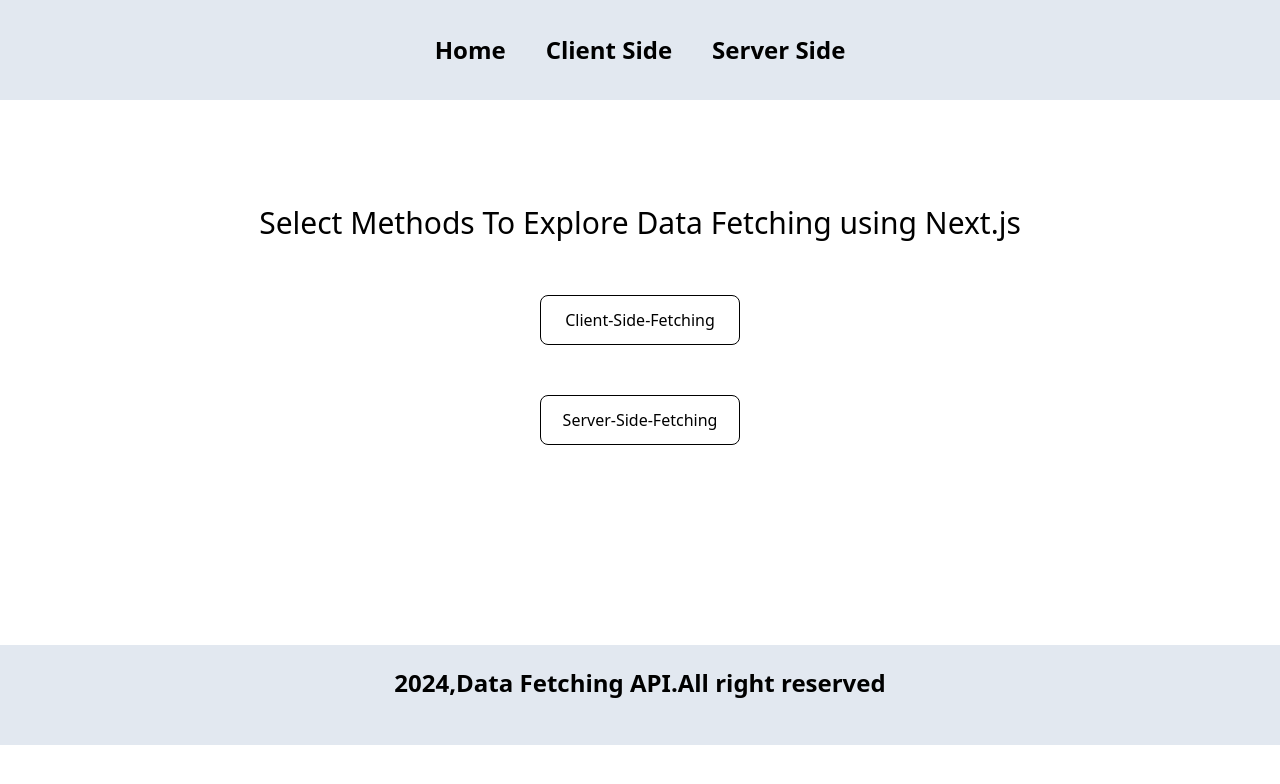
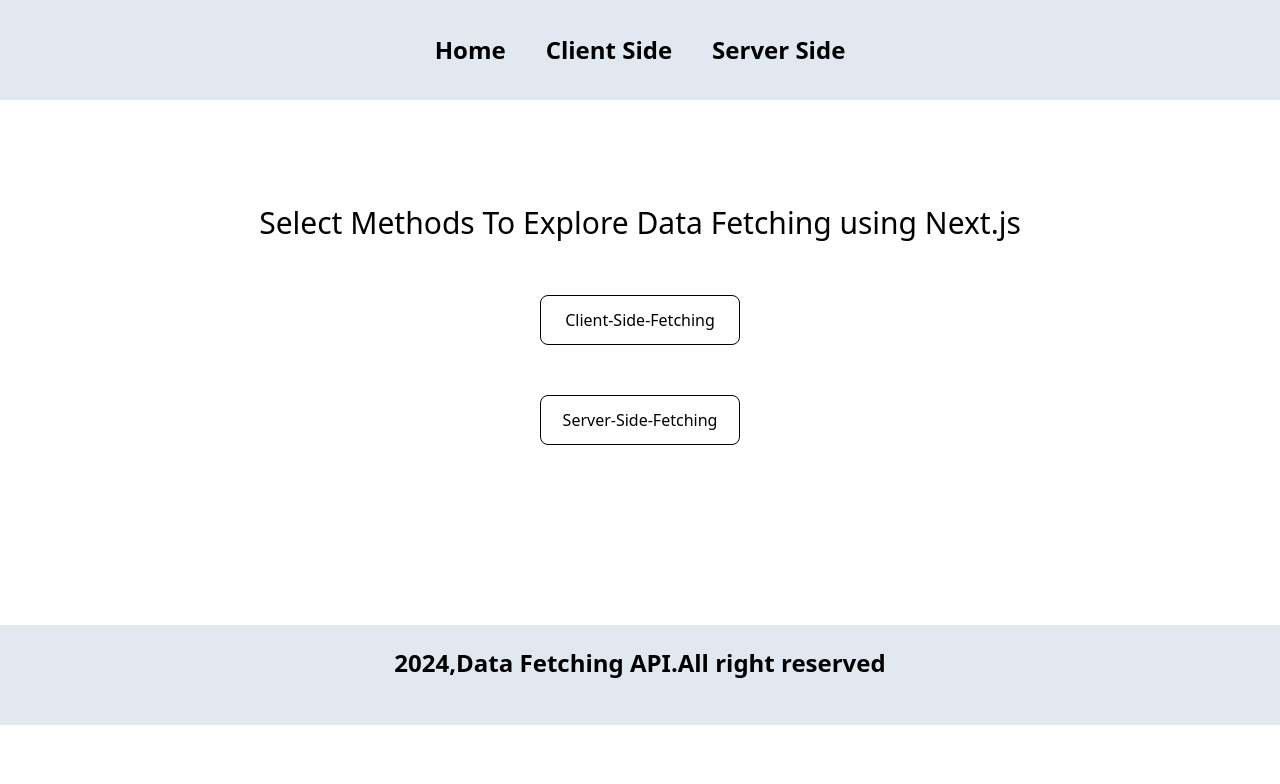
Before and after one commit to sadiaism/assignment7, a Next.js app: page / in a window 1280 px wide. Shown: the top 784 px of the page. Built offline with nearby package versions, Linux system fonts and the light colour scheme.

Commit message:
the class assignment7

```diff
--- a/app/components/Footer.tsx
+++ b/app/components/Footer.tsx
@@ -2,7 +2,7 @@
 
 const Footer = () => {
   return (
-    <div className='bg-slate-200 h-[100px] mt-[200px]'>
+    <div className='bg-slate-200 h-[100px] mt-[180px]'>
         <div className='flex justify-center items-center pt-[20px] text-[24px] font-semibold'>
             <h1 className='text-center'>2024,Data Fetching API.All right reserved</h1>
 
```
